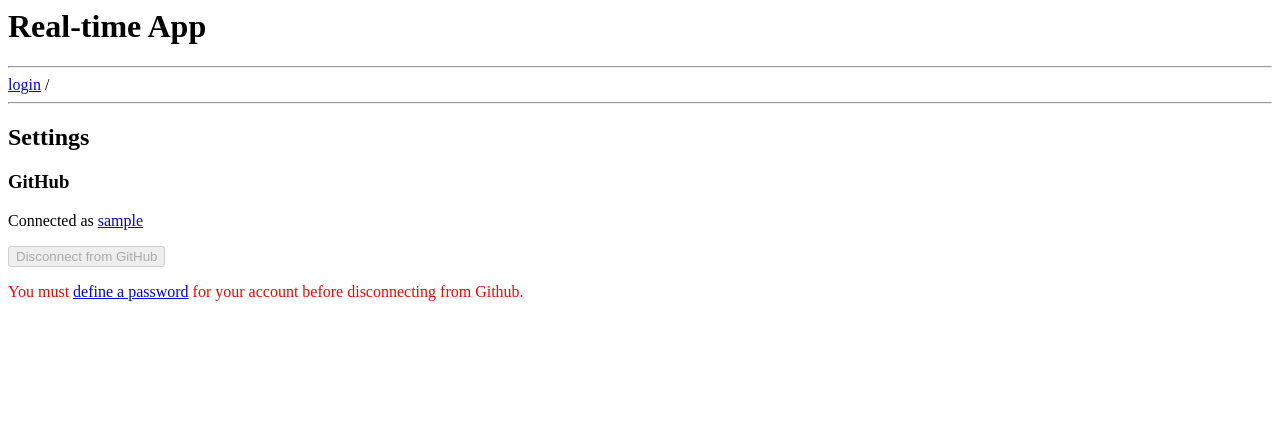
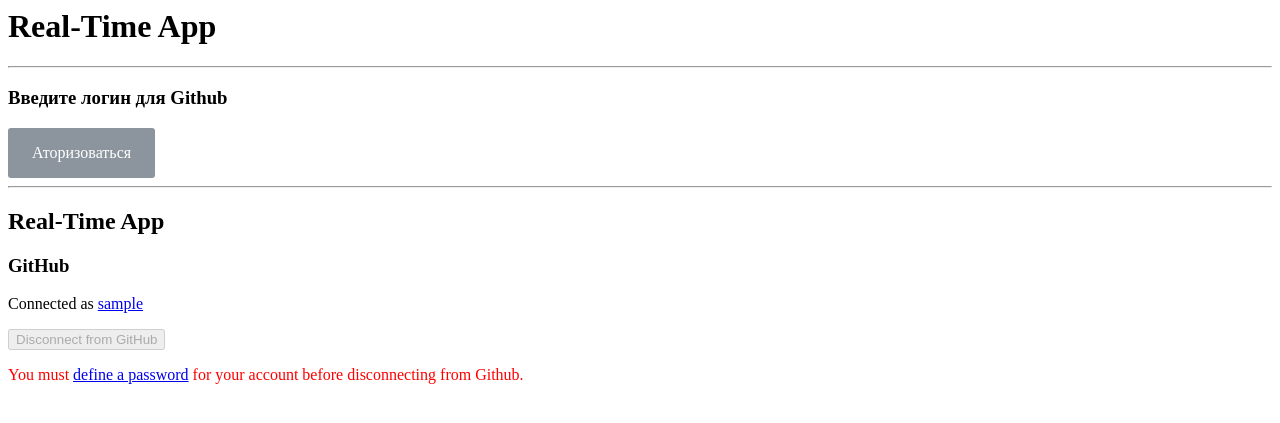
Before and after one commit to ElenaBallet/Auth-in-github, a Django app: template realtime_pr/templates/integers/settings.html in a window 1280 px wide. Shown: the top 423 px of the page. Run offline with Django 3.2, Linux system fonts and the light colour scheme; the template is opened without the code that fills it: most values are stand-ins (such as "Sample title", 1, 10 or a date in 2020).

Commit message:
add access to app

```diff
--- a/realtime_pr/templates/base.html
+++ b/realtime_pr/templates/base.html
@@ -3,15 +3,51 @@
     <head>
         <title>{% block title %}{% endblock title %}</title>
         {% block css %} {% endblock css %}
+        <style>
+        .btn {
+            display: inline-block; /* Строчно-блочный элемент */
+            background: #8C959D; /* Серый цвет фона */
+            color: #fff; /* Белый цвет текста */
+            padding: 1rem 1.5rem; /* Поля вокруг текста */
+            text-decoration: none; /* Убираем подчёркивание */
+            border-radius: 3px; /* Скругляем уголки */
+        }
+        </style>
     </head>
     <body>
-        <h1> Real-time App</h1>
+        <h1> Real-Time App</h1>
         <hr/>
         {% if user.is_authenticated %}
         You are signed in as <strong>{{ user.username }}</strong> /
         <a href="{% url 'logout' %}">logout</a>
+        <hr/>
+        <body>
+            <div class="container">
+                <div class="row">
+                    <div class="col-6 mx-auto mt-5">
+                        <strong><p style="color:#0000ff"> Генерация чисел </p> </strong>
+                        <div id="app" </div>
+                    </div>
+                </div>
+            </div>
+        </body>
+
+        <script>
+
+            var socket = new WebSocket('ws://localhost:8000/ws/some_url/');
+
+            socket.onmessage = function(event){
+                var data = JSON.parse(event.data);
+                console.log(data);
+                document.querySelector('#app').innerText = data.message;
+            }
+
+        </script>
+
         {% else %}
-        <a href="{% url 'login' %}">login</a> /
+        <h3>Введите логин для Github</h3>
+        <a href="{% url 'login' %}"></a>
+        <a href="{% url 'social:begin' 'github' %}" class="btn">Аторизоваться</a>
         {% endif %}
         <hr>
 
--- a/realtime_pr/templates/integers/settings.html
+++ b/realtime_pr/templates/integers/settings.html
@@ -1,7 +1,7 @@
 {% extends 'base.html' %}
 
 {% block content %}
-  <h2>Settings</h2>
+  <h2>Real-Time App</h2>
 
   <h3>GitHub</h3>
   {% if github_login %}
```
Also changed, not shown: realtime_pr/integers/templates/integers/main_page.html (added, +15 -0 lines), realtime_pr/integers/templates/layout/base.html (added, +24 -0 lines), realtime_pr/integers/templates/layout/navbar.html (added, +26 -0 lines), realtime_pr/templates/registration/login.html (deleted, +0 -16 lines), realtime_pr/db.sqlite3, realtime_pr/integers/static/css/integers.css (added).
